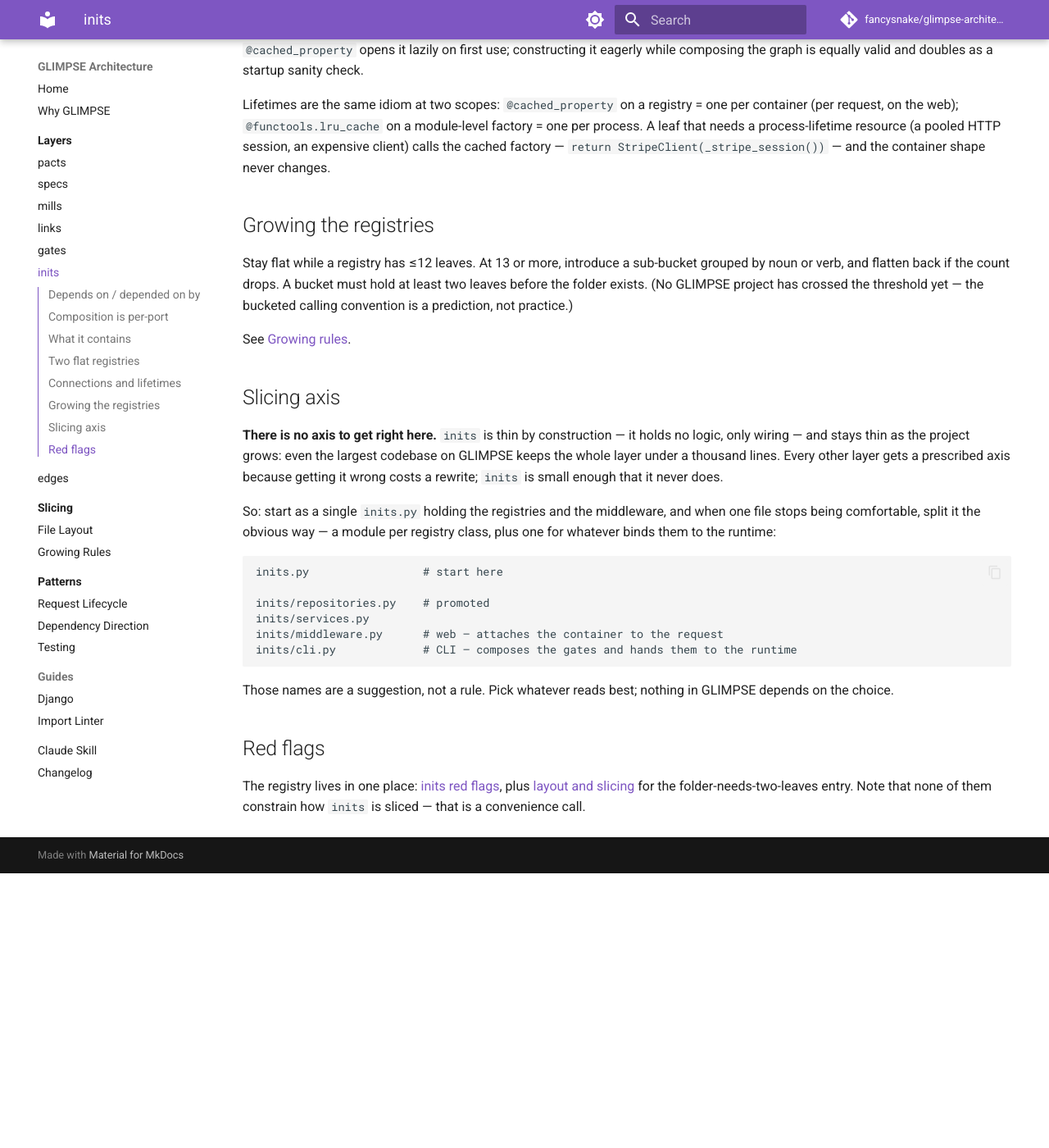
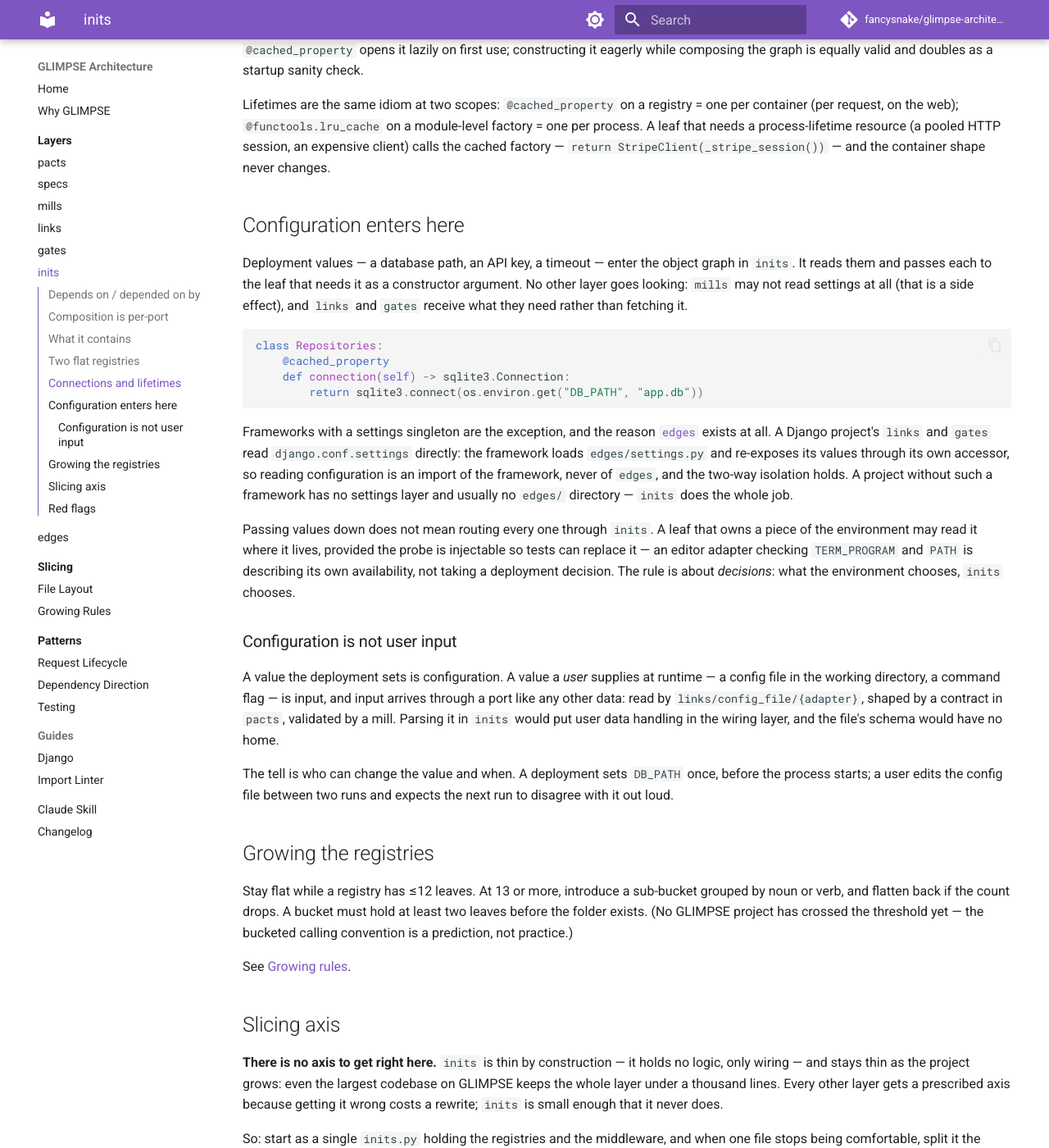
Before and after one commit to fancysnake/glimpse-architecture, an MkDocs documentation site: the page built from docs/layers/inits.md, in a window 1280 px wide and 1400 px high, scrolled down 2645 px. Shown: the whole window at 82% size. Built offline with MkDocs 1.6.1 and Material for MkDocs 9.7.7, drawn with Linux system fonts in a browser that asks for light colours; comment, search, counter and statistics services are not loaded; before the commit the page ends 3710 px from its top, so only the background shows below that.

Commit message:
Configuration enters at inits; a framework's settings are the exception
The docs sent a gate's page size and a link's timeout to edges, which nothing
may import — so outside Django there was no way to read configuration at all.

inits reads the environment and passes each value down. A settings singleton
is the exception and the reason edges exists: reading it imports the
framework, never edges. A leaf may probe its own environment when the probe is
injectable — the rule is about decisions, not lookups. And user input read at
runtime is not configuration: it comes in through a port, shaped in pacts and
validated in a mill, so the file's schema has a home.

````diff
--- a/docs/layers/inits.md
+++ b/docs/layers/inits.md
@@ -140,6 +140,49 @@ resource (a pooled HTTP session, an expensive client) calls the cached
 factory — `return StripeClient(_stripe_session())` — and the container shape
 never changes.
 
+## Configuration enters here
+
+Deployment values — a database path, an API key, a timeout — enter the object
+graph in `inits`. It reads them and passes each to the leaf that needs it as a
+constructor argument. No other layer goes looking: `mills` may not read
+settings at all (that is a side effect), and `links` and `gates` receive what
+they need rather than fetching it.
+
+```python
+class Repositories:
+    @cached_property
+    def connection(self) -> sqlite3.Connection:
+        return sqlite3.connect(os.environ.get("DB_PATH", "app.db"))
+```
+
+Frameworks with a settings singleton are the exception, and the reason
+[`edges`](edges.md) exists at all. A Django project's `links` and `gates` read
+`django.conf.settings` directly: the framework loads `edges/settings.py` and
+re-exposes its values through its own accessor, so reading configuration is an
+import of the framework, never of `edges`, and the two-way isolation holds. A
+project without such a framework has no settings layer and usually no `edges/`
+directory — `inits` does the whole job.
+
+Passing values down does not mean routing every one through `inits`. A leaf
+that owns a piece of the environment may read it where it lives, provided the
+probe is injectable so tests can replace it — an editor adapter checking
+`TERM_PROGRAM` and `PATH` is describing its own availability, not taking a
+deployment decision. The rule is about *decisions*: what the environment
+chooses, `inits` chooses.
+
+### Configuration is not user input
+
+A value the deployment sets is configuration. A value a *user* supplies at
+runtime — a config file in the working directory, a command flag — is input,
+and input arrives through a port like any other data: read by
+`links/config_file/{adapter}`, shaped by a contract in `pacts`, validated by a
+mill. Parsing it in `inits` would put user data handling in the wiring layer,
+and the file's schema would have no home.
+
+The tell is who can change the value and when. A deployment sets `DB_PATH`
+once, before the process starts; a user edits the config file between two runs
+and expects the next run to disagree with it out loud.
+
 ## Growing the registries
 
 Stay flat while a registry has ≤12 leaves. At 13 or more, introduce a sub-bucket
````
Also changed, not shown: CHANGELOG.md (+8 -0 lines), SKILL.md (+14 -3 lines), SKILL.src.md (+10 -0 lines), docs/layers/edges.md (+10 -1 lines), docs/layers/specs.md (+5 -3 lines), rules/red-flags.md (+4 -3 lines).
